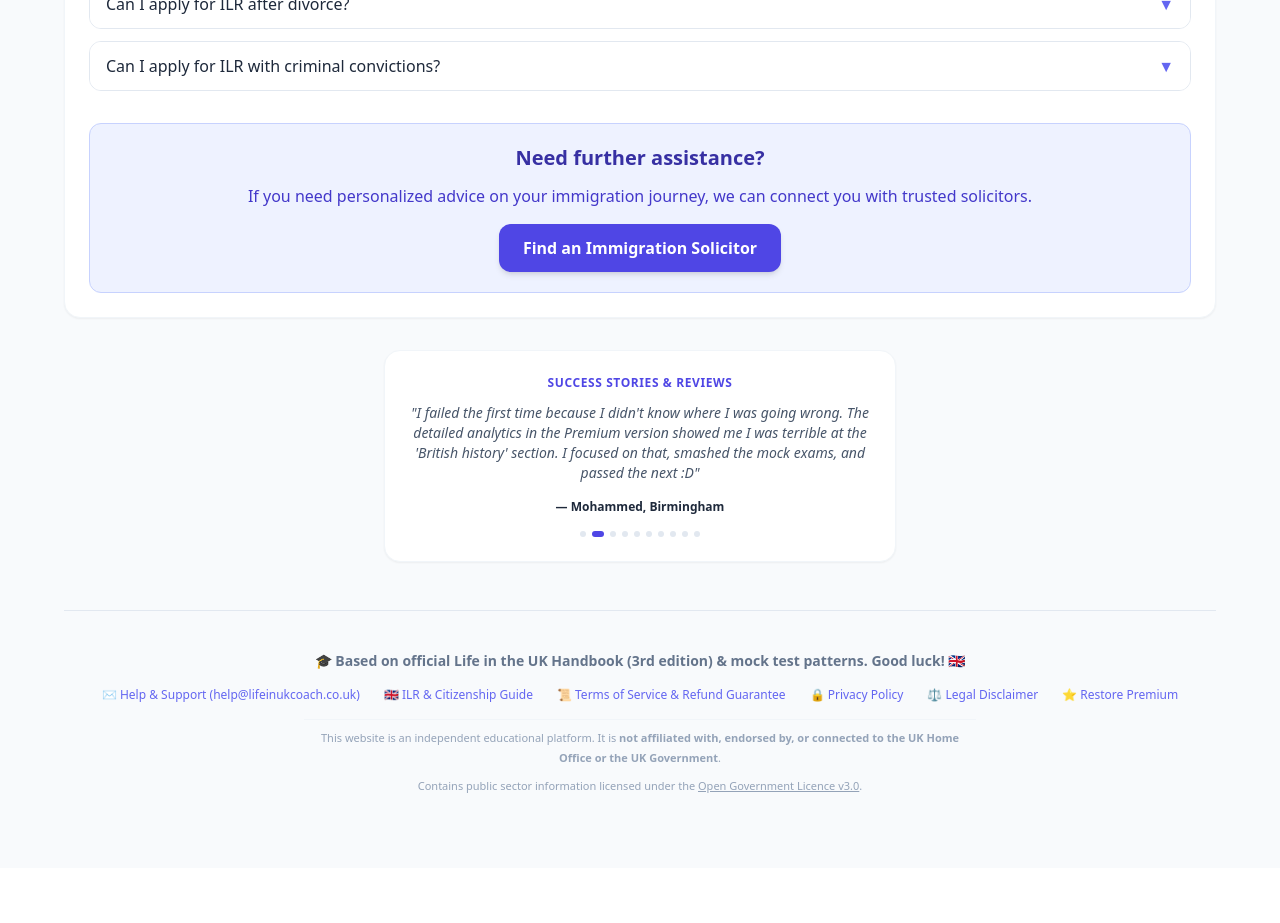
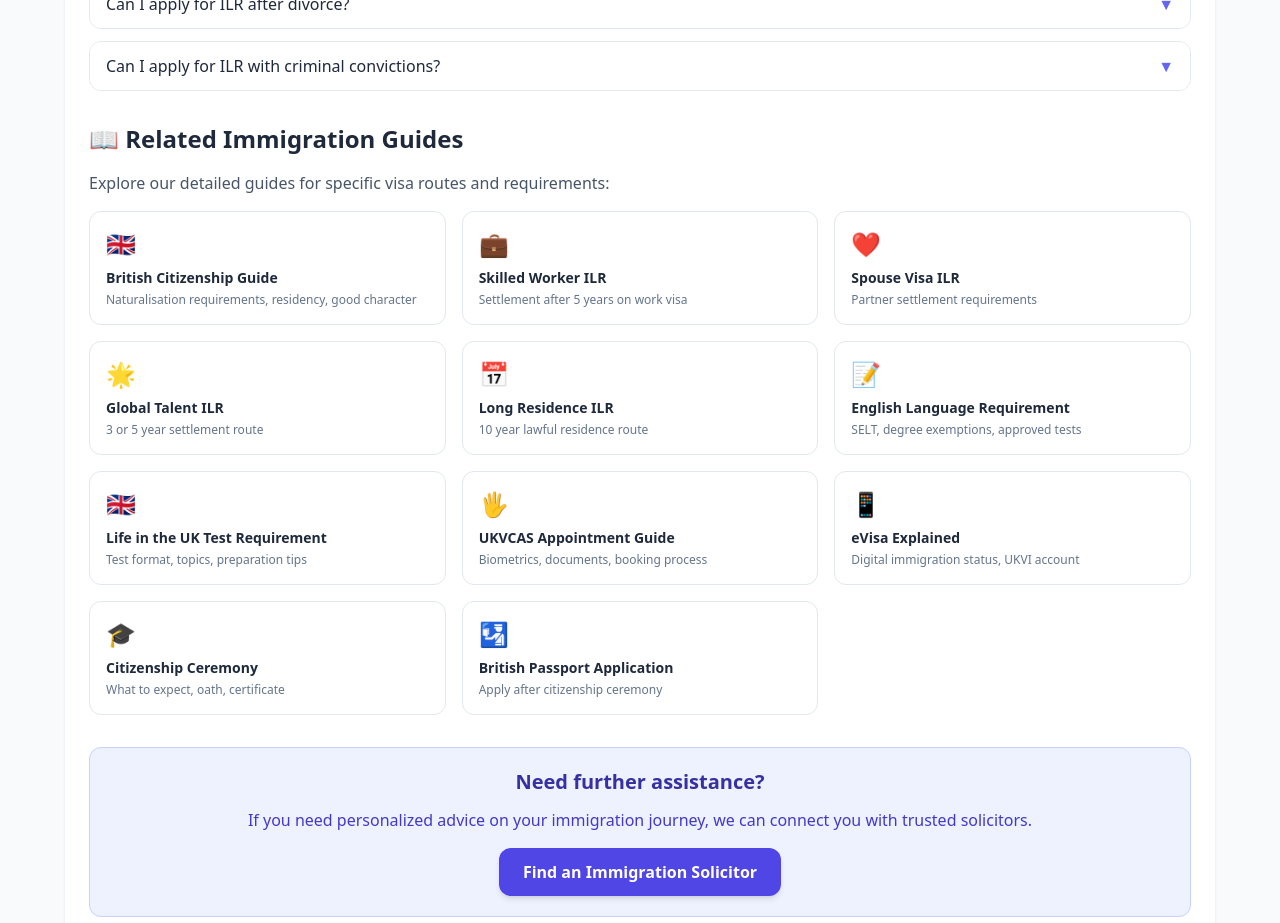
Before and after one commit to Lokesh0410/life-in-uk-study-guide, a React (Create React App) app in the folder life-in-uk-flashcards/: page /ilr-guide in a window 1280 px wide. Shown: the part 3500-4423 px from the top of the page. Before the commit the page ends 4368 px from the top, so only its background shows below. Built offline with nearby package versions, Linux system fonts and the light colour scheme.

Commit message:
discover pages

```diff
--- a/life-in-uk-flashcards/src/App.js
+++ b/life-in-uk-flashcards/src/App.js
@@ -14,7 +14,7 @@ import { guideBySlug } from "./pages/immigrationGuides/index";
 import QuickFireChallenge from "./QuickFireChallenge";
 import TestDatePicker from "./TestDatePicker";
 import ProgressGraph from "./ProgressGraph";
-import { BrowserRouter as Router, Routes, Route, Link } from "react-router-dom"; // Import react-router-dom components
+import { BrowserRouter as Router, Routes, Route, Link, useLocation } from "react-router-dom"; // Import react-router-dom components
 import jsPDF from "jspdf";
 import autoTable from "jspdf-autotable";
 import confetti from "canvas-confetti";
@@ -182,6 +182,15 @@ const CookieBanner = () => {
   );
 };
 
+
+// Scroll to top on every route change
+function ScrollToTop() {
+  const { pathname } = useLocation();
+  useEffect(() => {
+    window.scrollTo(0, 0);
+  }, [pathname]);
+  return null;
+}
 
 export default function App() {
   const [view, setView] = useState("flashcards"); // "flashcards" or "mockExam"
@@ -359,6 +368,7 @@ export default function App() {
 
   return (
     <Router>
+      <ScrollToTop />
       <div className="min-h-screen bg-slate-50 p-4 md:p-8 font-sans">
         <style>{`
           .perspective { perspective: 1000px; }
--- a/life-in-uk-flashcards/src/pages/GuidePage.js
+++ b/life-in-uk-flashcards/src/pages/GuidePage.js
@@ -3,6 +3,7 @@
 
 import { useEffect } from "react";
 import { Link } from "react-router-dom";
+import allGuides from "./immigrationGuides/index";
 
 export default function GuidePage({ guide }) {
     useEffect(() => {
@@ -205,6 +206,24 @@ export default function GuidePage({ guide }) {
                 </div>
             )}
 
+            {/* All Immigration Guides - discoverability section */}
+            <div className="bg-white rounded-2xl border border-slate-100 p-6 shadow-sm mb-8">
+                <h2 className="text-2xl font-bold text-slate-800 mb-4">📖 All Immigration & Citizenship Guides</h2>
+                <p className="text-slate-600 mb-4">Browse our complete library of guides to help you through every step of your UK immigration journey:</p>
+                <div className="grid grid-cols-1 sm:grid-cols-2 lg:grid-cols-3 gap-4">
+                    {allGuides.filter(g => g.slug !== guide.slug).map((g) => (
+                        <Link
+                            key={g.slug}
+                            to={g.slug === "ilr-guide" ? "/ilr-guide" : `/${g.slug}`}
+                            className="block bg-slate-50 border border-slate-100 rounded-xl p-4 hover:border-indigo-300 hover:shadow-md hover:bg-white transition"
+                        >
+                            <h3 className="font-bold text-slate-800 text-sm">{g.title}</h3>
+                            <p className="text-xs text-slate-500 mt-1 line-clamp-2">{g.introduction?.substring(0, 100)}</p>
+                        </Link>
+                    ))}
+                </div>
+            </div>
+
             {/* Back to home */}
             <div className="text-center mt-8 mb-12">
                 <Link
--- a/life-in-uk-flashcards/src/pages/ILRGuide.js
+++ b/life-in-uk-flashcards/src/pages/ILRGuide.js
@@ -389,6 +389,67 @@ const ILRGuide = () => {
                 />
             </div>
 
+            {/* ===== RELATED IMMIGRATION GUIDES ===== */}
+            <h2 className="text-2xl font-bold text-slate-800 mb-4 mt-8">📖 Related Immigration Guides</h2>
+            <p className="text-slate-600 mb-4">Explore our detailed guides for specific visa routes and requirements:</p>
+            <div className="grid grid-cols-1 sm:grid-cols-2 lg:grid-cols-3 gap-4 mb-8">
+                <Link to="/british-citizenship-guide" className="block bg-white border border-slate-200 rounded-xl p-4 hover:border-indigo-300 hover:shadow-md transition">
+                    <div className="text-2xl mb-2">🇬🇧</div>
+                    <h3 className="font-bold text-slate-800 text-sm">British Citizenship Guide</h3>
+                    <p className="text-xs text-slate-500 mt-1">Naturalisation requirements, residency, good character</p>
+                </Link>
+                <Link to="/skilled-worker-ilr" className="block bg-white border border-slate-200 rounded-xl p-4 hover:border-indigo-300 hover:shadow-md transition">
+                    <div className="text-2xl mb-2">💼</div>
+                    <h3 className="font-bold text-slate-800 text-sm">Skilled Worker ILR</h3>
+                    <p className="text-xs text-slate-500 mt-1">Settlement after 5 years on work visa</p>
+                </Link>
+                <Link to="/spouse-visa-ilr" className="block bg-white border border-slate-200 rounded-xl p-4 hover:border-indigo-300 hover:shadow-md transition">
+                    <div className="text-2xl mb-2">❤️</div>
+                    <h3 className="font-bold text-slate-800 text-sm">Spouse Visa ILR</h3>
+                    <p className="text-xs text-slate-500 mt-1">Partner settlement requirements</p>
+                </Link>
+                <Link to="/global-talent-ilr" className="block bg-white border border-slate-200 rounded-xl p-4 hover:border-indigo-300 hover:shadow-md transition">
+                    <div className="text-2xl mb-2">🌟</div>
+                    <h3 className="font-bold text-slate-800 text-sm">Global Talent ILR</h3>
+                    <p className="text-xs text-slate-500 mt-1">3 or 5 year settlement route</p>
+                </Link>
+                <Link to="/long-residence-ilr" className="block bg-white border border-slate-200 rounded-xl p-4 hover:border-indigo-300 hover:shadow-md transition">
+                    <div className="text-2xl mb-2">📅</div>
+                    <h3 className="font-bold text-slate-800 text-sm">Long Residence ILR</h3>
+                    <p className="text-xs text-slate-500 mt-1">10 year lawful residence route</p>
+                </Link>
+                <Link to="/english-requirement" className="block bg-white border border-slate-200 rounded-xl p-4 hover:border-indigo-300 hover:shadow-md transition">
+                    <div className="text-2xl mb-2">📝</div>
+                    <h3 className="font-bold text-slate-800 text-sm">English Language Requirement</h3>
+                    <p className="text-xs text-slate-500 mt-1">SELT, degree exemptions, approved tests</p>
+                </Link>
+                <Link to="/life-in-uk-requirement" className="block bg-white border border-slate-200 rounded-xl p-4 hover:border-indigo-300 hover:shadow-md transition">
+                    <div className="text-2xl mb-2">🇬🇧</div>
+                    <h3 className="font-bold text-slate-800 text-sm">Life in the UK Test Requirement</h3>
+                    <p className="text-xs text-slate-500 mt-1">Test format, topics, preparation tips</p>
+                </Link>
+                <Link to="/ukvcas-appointment" className="block bg-white border border-slate-200 rounded-xl p-4 hover:border-indigo-300 hover:shadow-md transition">
+                    <div className="text-2xl mb-2">🖐️</div>
+                    <h3 className="font-bold text-slate-800 text-sm">UKVCAS Appointment Guide</h3>
+                    <p className="text-xs text-slate-500 mt-1">Biometrics, documents, booking process</p>
+                </Link>
+                <Link to="/evisa-explained" className="block bg-white border border-slate-200 rounded-xl p-4 hover:border-indigo-300 hover:shadow-md transition">
+                    <div className="text-2xl mb-2">📱</div>
+                    <h3 className="font-bold text-slate-800 text-sm">eVisa Explained</h3>
+                    <p className="text-xs text-slate-500 mt-1">Digital immigration status, UKVI account</p>
+                </Link>
+                <Link to="/citizenship-ceremony" className="block bg-white border border-slate-200 rounded-xl p-4 hover:border-indigo-300 hover:shadow-md transition">
+                    <div className="text-2xl mb-2">🎓</div>
+                    <h3 className="font-bold text-slate-800 text-sm">Citizenship Ceremony</h3>
+                    <p className="text-xs text-slate-500 mt-1">What to expect, oath, certificate</p>
+                </Link>
+                <Link to="/british-passport-application" className="block bg-white border border-slate-200 rounded-xl p-4 hover:border-indigo-300 hover:shadow-md transition">
+                    <div className="text-2xl mb-2">🛂</div>
+                    <h3 className="font-bold text-slate-800 text-sm">British Passport Application</h3>
+                    <p className="text-xs text-slate-500 mt-1">Apply after citizenship ceremony</p>
+                </Link>
+            </div>
+
             {/* ===== SOLICITOR CTA ===== */}
             <div className="bg-indigo-50 border border-indigo-200 rounded-xl p-5 mt-8 text-center">
                 <h3 className="text-xl font-bold text-indigo-800 mb-3">Need further assistance?</h3>
```
